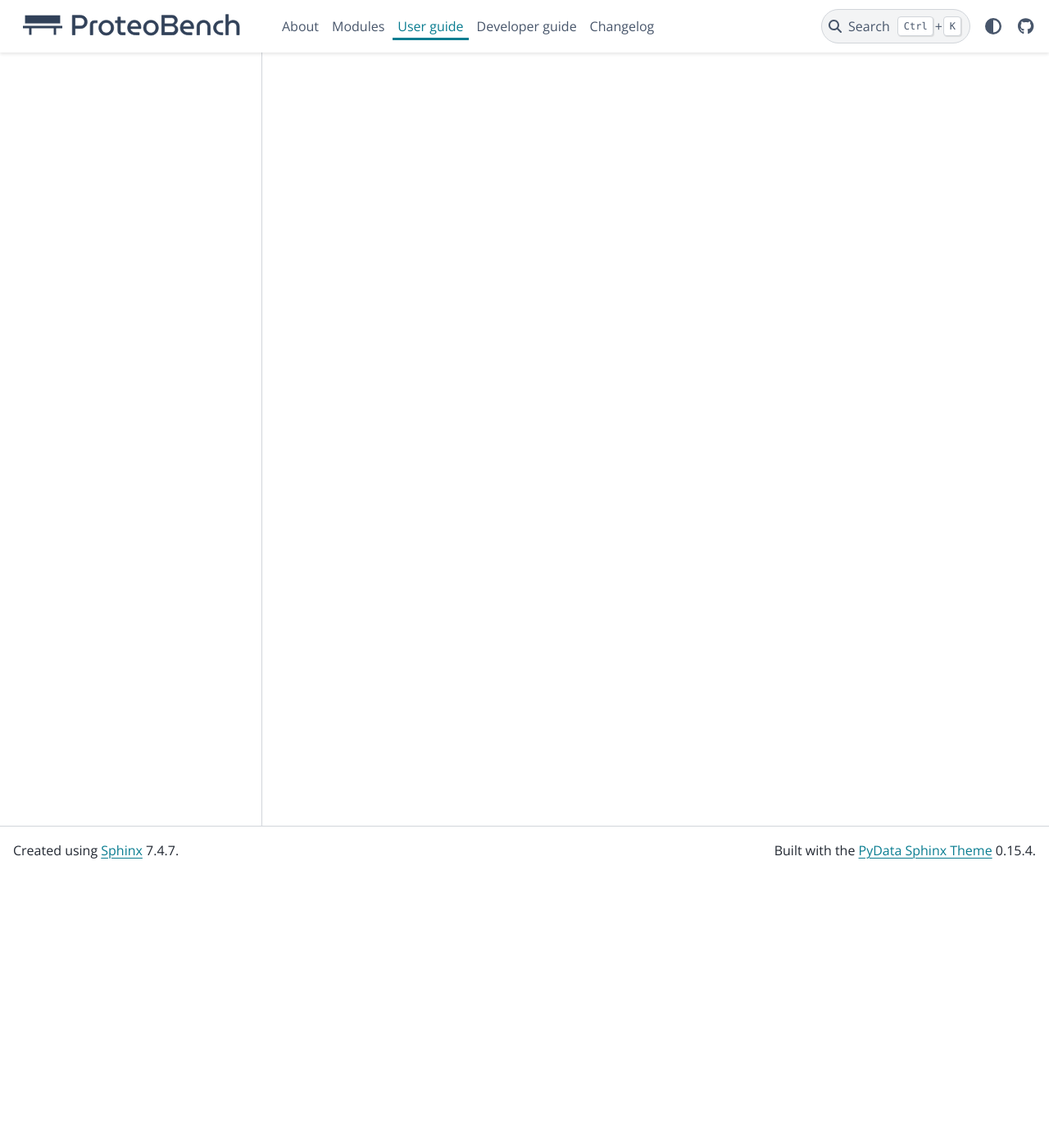
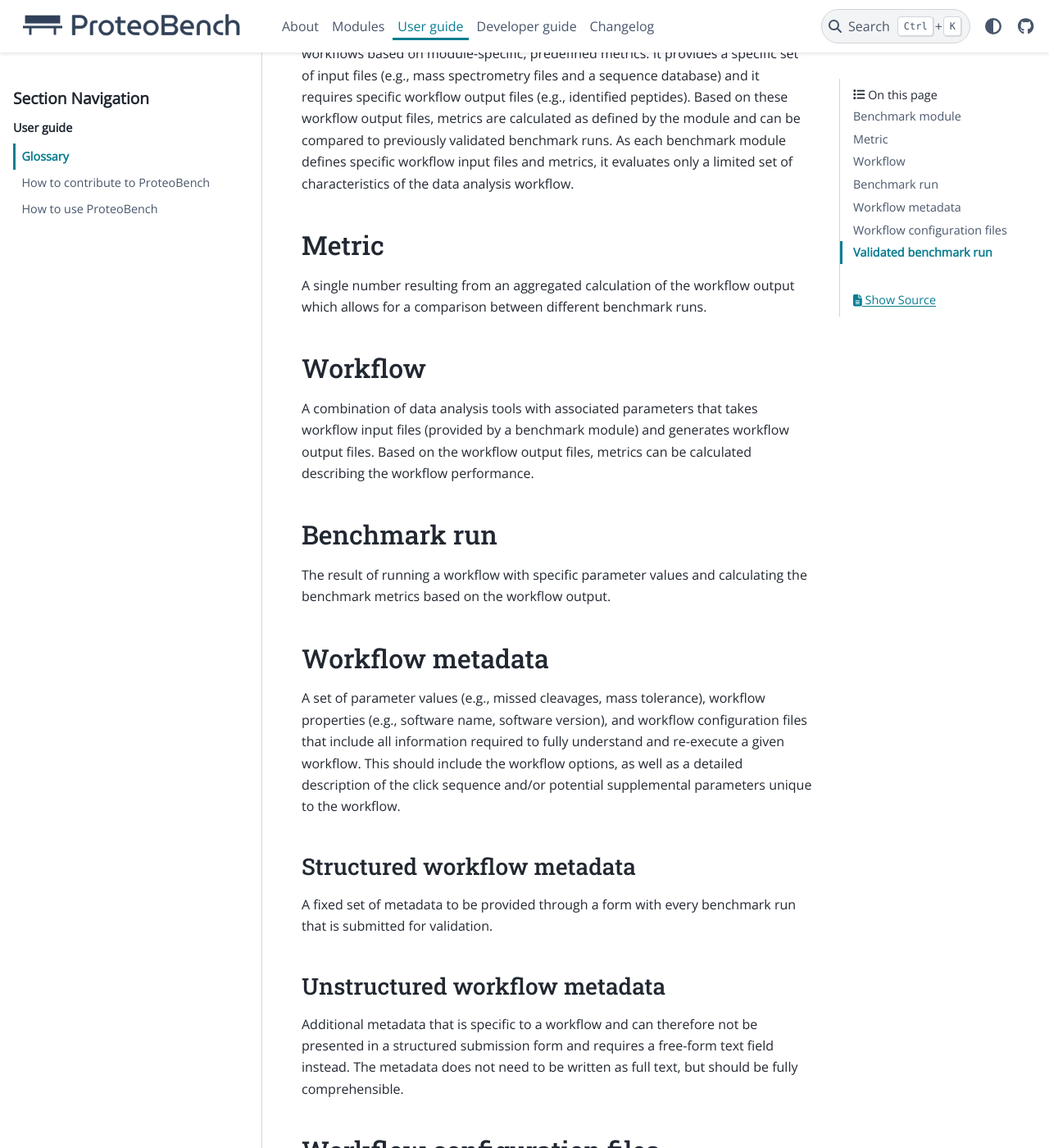
Before and after one commit to Proteobench/ProteoBench, a Sphinx documentation site: the page built from docs/user-guide/glossary.md, in a window 1280 px wide and 1400 px high, scrolled down 334 px. Shown: the whole window at 82% size. Built offline with Sphinx 7.4.7 and the PyData theme 0.15.4, drawn with Linux system fonts in a browser that asks for light colours; pages that are not in the unit, such as notebooks, are missing from menus; some of the changed text lies outside the part shown.

Commit message:
copy-paste the glossary from our drive

```diff
--- a/docs/user-guide/glossary.md
+++ b/docs/user-guide/glossary.md
@@ -1 +1,31 @@
 # Glossary
+
+We adopted the ontology proposed by [PSI-MS](https://github.com/HUPO-PSI/psi-ms-CV/blob/master/psi-ms.obo).
+Here are the terms specific to ProteoBench:
+
+## Benchmark module
+A benchmark module compares the performance of different data analysis workflows based on module-specific, predefined metrics. It provides a specific set of input files (e.g., mass spectrometry files and a sequence database) and it requires specific workflow output files (e.g., identified peptides). Based on these workflow output files, metrics are calculated as defined by the module and can be compared to previously validated benchmark runs. As each benchmark module defines specific workflow input files and metrics, it evaluates only a limited set of characteristics of the data analysis workflow.
+
+## Metric
+A single number resulting from an aggregated calculation of the workflow output which allows for a comparison between different benchmark runs.
+
+## Workflow
+A combination of data analysis tools with associated parameters that takes workflow input files (provided by a benchmark module) and generates workflow output files. Based on the workflow output files, metrics can be calculated describing the workflow performance.
+
+## Benchmark run
+The result of running a workflow with specific parameter values and calculating the benchmark metrics based on the workflow output.
+
+## Workflow metadata
+A set of parameter values (e.g., missed cleavages, mass tolerance), workflow properties (e.g., software name, software version), and workflow configuration files that include all information required to fully understand and re-execute a given workflow. This should include the workflow options, as well as a detailed description of the click sequence and/or potential supplemental parameters unique to the workflow.
+
+### Structured workflow metadata
+A fixed set of metadata to be provided through a form with every benchmark run that is submitted for validation.
+
+### Unstructured workflow metadata
+Additional metadata that is specific to a workflow and can therefore not be presented in a structured submission form and requires a free-form text field instead. The metadata does not need to be written as full text, but should be fully comprehensible.
+
+## Workflow configuration files
+Files that contain parameters for a workflow or for a data analysis tool within a workflow. These files can be specific to the workflow or to the data analysis tool and help to re-execute it with the same parameters (e.g., mqpar.xml).
+
+## Validated benchmark run
+A benchmark run accepted by the ProteoBench team to be made publicly available as part of the ProteoBench repository. For validation, the submission must include the workflow output files, structured metadata, unstructured metadata, and (if applicable) workflow configuration files. The workflow metadata must include all information needed to fully understand and re-execute the workflow; i.e., the benchmark run must be fully reproducible.
```
